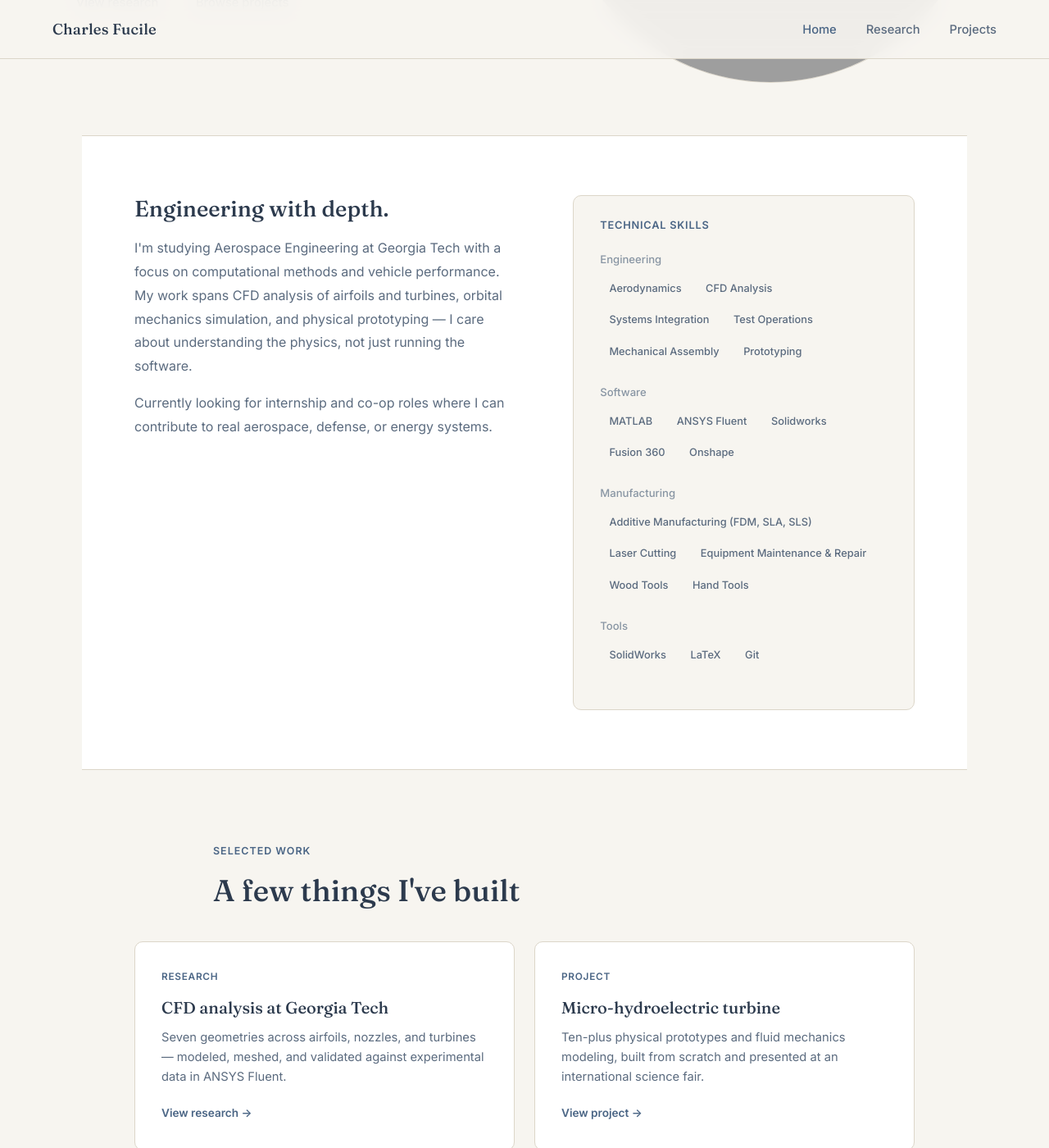
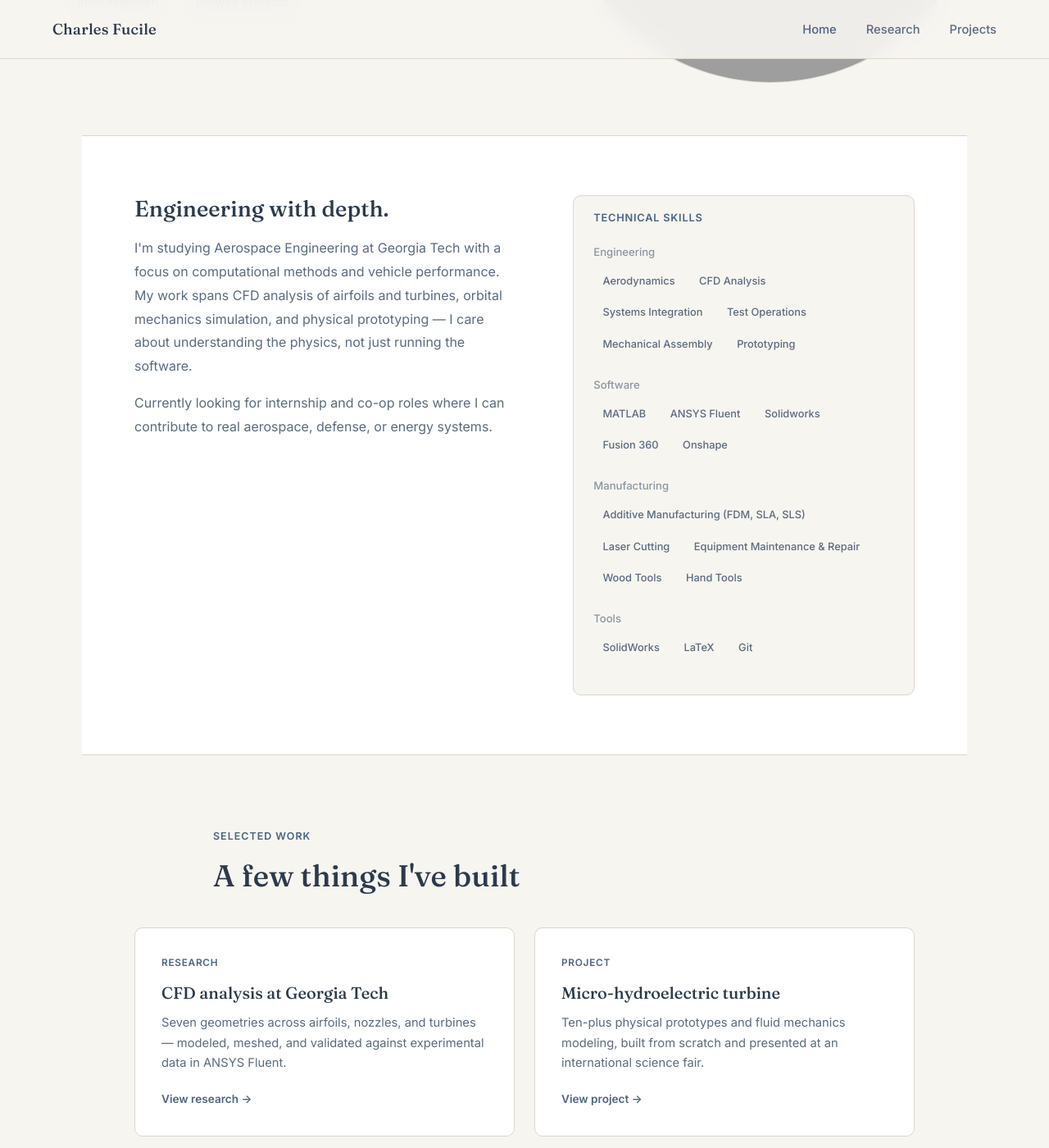
Before and after one commit to cfucile3/Portfolio, a Jekyll site: the page built from index.html, in a window 1280 px wide and 1400 px high, scrolled down 603 px. Shown: the whole window at 82% size. Built offline with Jekyll 4.4.1, drawn with Linux system fonts in a browser that asks for light colours; grey boxes are pictures that could not be loaded.

Commit message:
Update index.html

```diff
--- a/index.html
+++ b/index.html
@@ -159,7 +159,7 @@ title: Home
   background: #F7F5F0;
   border: 1px solid #DCD6C9;
   border-radius: 10px;
-  padding: 1.75rem 2rem;
+  padding: 1.2rem 1.5rem;
   }
 
   .skill-category {
```
